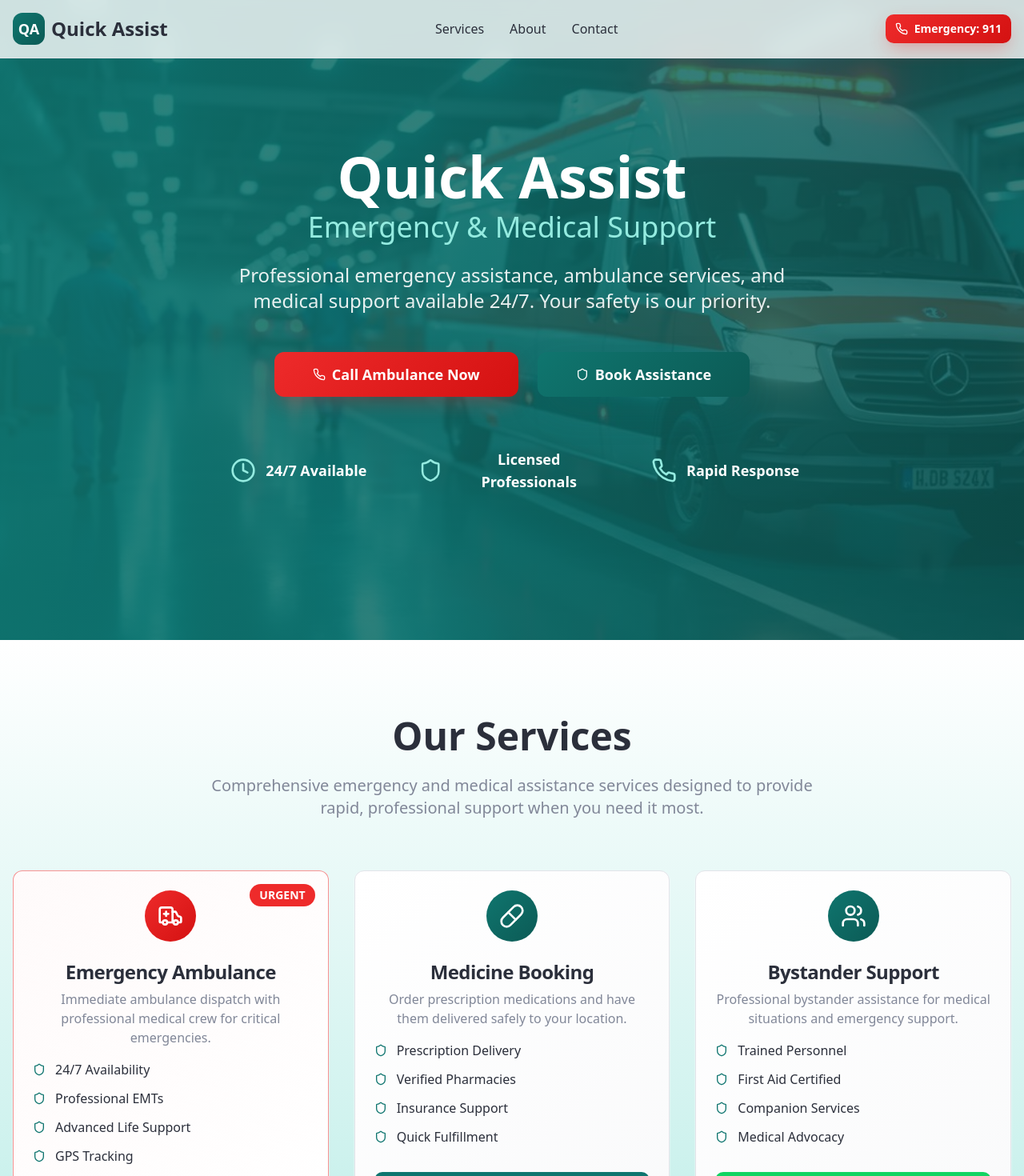
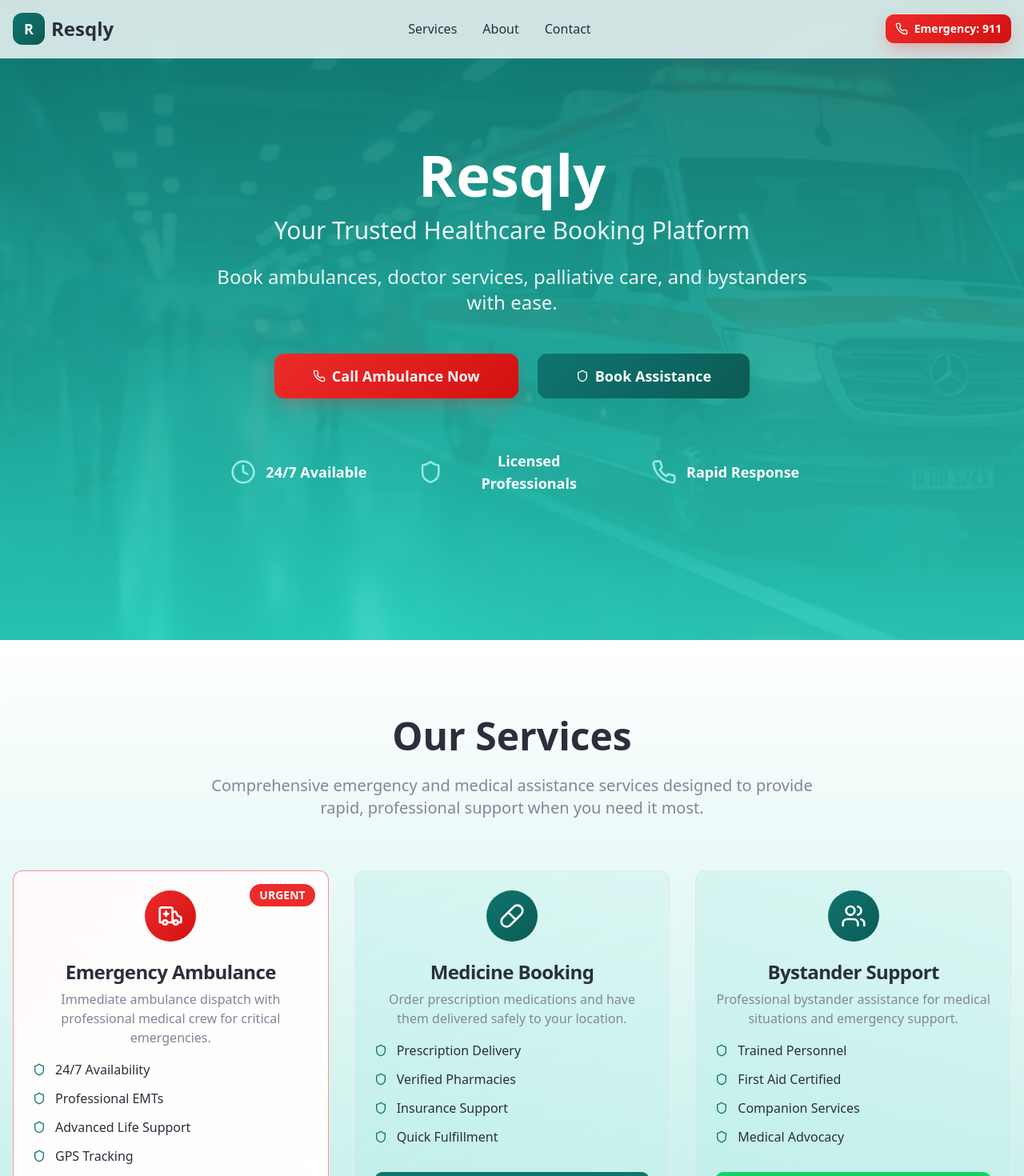
Before and after one commit to roney-thomas-george/swift-aid-hero, a React (Vite) app: page /#/ in a window 1280 px wide. Shown: the top 1470 px of the page at 80% size. Built offline with nearby package versions, Linux system fonts and the light colour scheme; the HTML template or start-up script is replaced by a standard one.

Commit message:
Refactor: Update branding and GitHub Pages config

```diff
--- a/index.html
+++ b/index.html
@@ -3,13 +3,13 @@
   <head>
     <meta charset="UTF-8" />
     <meta name="viewport" content="width=device-width, initial-scale=1.0" />
-    <title>Quick Assist - Emergency & Medical Assistance Services</title>
-    <meta name="description" content="Quick Assist provides 24/7 emergency assistance, ambulance services, medicine booking, and bystander support. Get help when you need it most." />
-    <meta name="author" content="Quick Assist" />
-    <meta name="keywords" content="emergency assistance, ambulance, medical help, bystander, medicine booking, 24/7 support" />
+    <title>Resqly - Your Trusted Healthcare Booking Platform</title>
+    <meta name="description" content="Resqly - Book ambulances, doctor services, palliative care, and bystanders with ease. Your trusted healthcare booking platform available 24/7." />
+    <meta name="author" content="Resqly" />
+    <meta name="keywords" content="ambulance booking, doctor services, palliative care, bystander assistance, healthcare booking, medical services" />
 
-    <meta property="og:title" content="Quick Assist - Emergency & Medical Assistance Services" />
-    <meta property="og:description" content="Quick Assist provides 24/7 emergency assistance, ambulance services, medicine booking, and bystander support. Get help when you need it most." />
+    <meta property="og:title" content="Resqly - Your Trusted Healthcare Booking Platform" />
+    <meta property="og:description" content="Book ambulances, doctor services, palliative care, and bystanders with ease. Your trusted healthcare booking platform available 24/7." />
     <meta property="og:type" content="website" />
     <meta property="og:image" content="https://lovable.dev/opengraph-image-p98pqg.png" />
 
--- a/src/components/Footer.tsx
+++ b/src/components/Footer.tsx
@@ -9,13 +9,13 @@ const Footer = () => {
           <div className="col-span-1 md:col-span-2">
             <div className="flex items-center space-x-2 mb-4">
               <div className="w-10 h-10 bg-white/20 rounded-lg flex items-center justify-center">
-                <span className="text-white font-bold text-lg">QA</span>
+                <span className="text-white font-bold text-lg">R</span>
               </div>
-              <h3 className="text-2xl font-bold">Quick Assist</h3>
+              <h3 className="text-2xl font-bold">Resqly</h3>
             </div>
             <p className="text-primary-foreground/80 mb-6 max-w-md">
-              Professional emergency and medical assistance services available 24/7.
-              Your safety and well-being are our top priorities.
+              Your trusted healthcare booking platform available 24/7.
+              Book ambulances, doctor services, palliative care, and bystanders with ease.
             </p>
             <div className="flex items-center space-x-2 text-emergency-light">
               <Shield className="w-5 h-5" />
@@ -50,7 +50,7 @@ const Footer = () => {
             <div className="space-y-3">
               <div className="flex items-center space-x-3">
                 <Mail className="w-5 h-5" />
-                <span>info@quickassist.com</span>
+                <span>info@resqly.com</span>
               </div>
               <div className="flex items-start space-x-3">
                 <MapPin className="w-5 h-5 mt-1" />
@@ -66,7 +66,7 @@ const Footer = () => {
 
         <div className="border-t border-primary-foreground/20 mt-8 pt-8 text-center">
           <p className="text-primary-foreground/70">
-            © 2024 Quick Assist. All rights reserved. | Licensed Emergency Medical Service Provider
+            © 2024 Resqly. All rights reserved. | Licensed Healthcare Booking Service Provider
           </p>
         </div>
       </div>
--- a/src/components/Header.tsx
+++ b/src/components/Header.tsx
@@ -8,9 +8,9 @@ const Header = () => {
         <div className="flex items-center justify-between">
           <div className="flex items-center space-x-2">
             <div className="w-10 h-10 bg-gradient-primary rounded-lg flex items-center justify-center">
-              <span className="text-white font-bold text-lg">QA</span>
+              <span className="text-white font-bold text-lg">R</span>
             </div>
-            <h1 className="text-2xl font-bold text-foreground">Quick Assist</h1>
+            <h1 className="text-2xl font-bold text-foreground">Resqly</h1>
           </div>
 
           <nav className="hidden md:flex items-center space-x-8">
--- a/src/components/Hero.tsx
+++ b/src/components/Hero.tsx
@@ -12,22 +12,21 @@ const Hero = () => {
           alt="Professional medical emergency response team"
           className="w-full h-full object-cover"
         />
-        <div className="absolute inset-0 bg-gradient-to-r from-primary/90 to-primary-dark/80"></div>
+        <div className="absolute inset-0 bg-gradient-to-b from-[#0F766E]/95 to-[#2ACFBB]/90"></div>
       </div>
 
       {/* Content */}
       <div className="relative z-10 container mx-auto px-4 py-32 text-center text-white">
         <div className="max-w-4xl mx-auto">
           <h1 className="text-5xl md:text-7xl font-bold mb-6 leading-tight">
-            Quick Assist
-            <span className="block text-3xl md:text-4xl font-normal mt-2 text-primary-light">
-              Emergency & Medical Support
+            Resqly
+            <span className="block text-2xl md:text-3xl font-normal mt-4 text-white/90">
+              Your Trusted Healthcare Booking Platform
             </span>
           </h1>
 
           <p className="text-xl md:text-2xl mb-12 text-white/90 max-w-3xl mx-auto">
-            Professional emergency assistance, ambulance services, and medical support available 24/7.
-            Your safety is our priority.
+            Book ambulances, doctor services, palliative care, and bystanders with ease.
           </p>
 
           <div className="flex flex-col sm:flex-row gap-6 justify-center items-center mb-16">
--- a/src/index.css
+++ b/src/index.css
@@ -51,10 +51,10 @@
     --radius: 0.75rem;
 
     /* Gradients */
-    --gradient-primary: linear-gradient(135deg, hsl(var(--primary)), hsl(var(--primary-dark)));
-    --gradient-hero: linear-gradient(135deg, hsl(var(--primary)) 0%, hsl(var(--primary-dark)) 100%);
+    --gradient-primary: linear-gradient(135deg, hsl(176 77% 26%), hsl(176 77% 20%));
+    --gradient-hero: linear-gradient(180deg, hsl(176 77% 26%) 0%, hsl(173 66% 49%) 100%);
     --gradient-emergency: linear-gradient(135deg, hsl(var(--emergency)), hsl(0 85% 45%));
-    --gradient-card: linear-gradient(145deg, hsl(0 0% 100%), hsl(220 15% 98%));
+    --gradient-card: linear-gradient(145deg, hsl(173 66% 49% / 0.1), hsl(173 68% 75% / 0.05));
 
     /* Shadows */
     --shadow-card: 0 4px 6px -1px hsl(var(--primary) / 0.1), 0 2px 4px -1px hsl(var(--primary) / 0.06);
```
